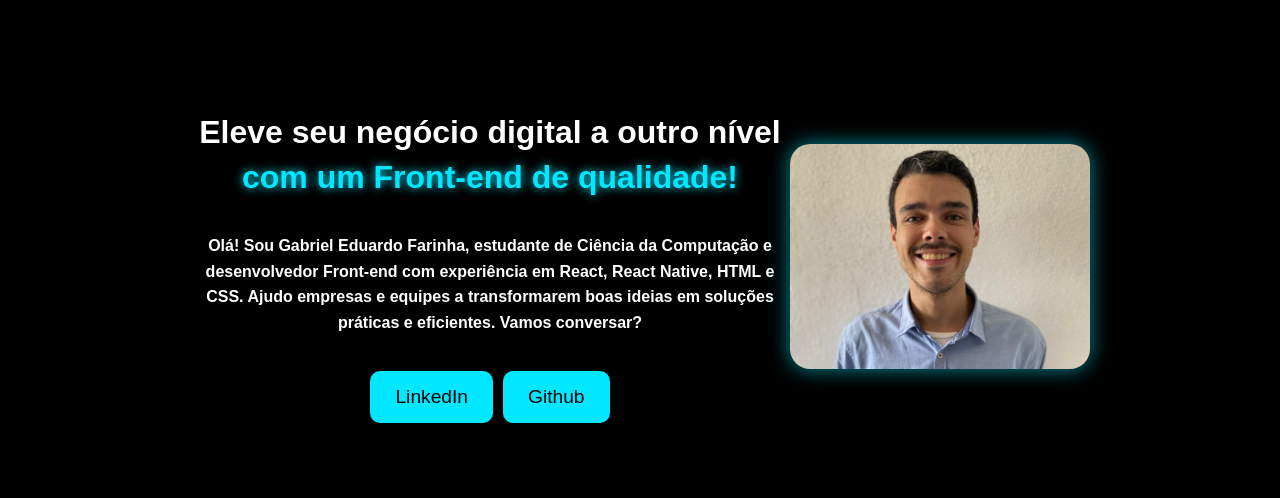
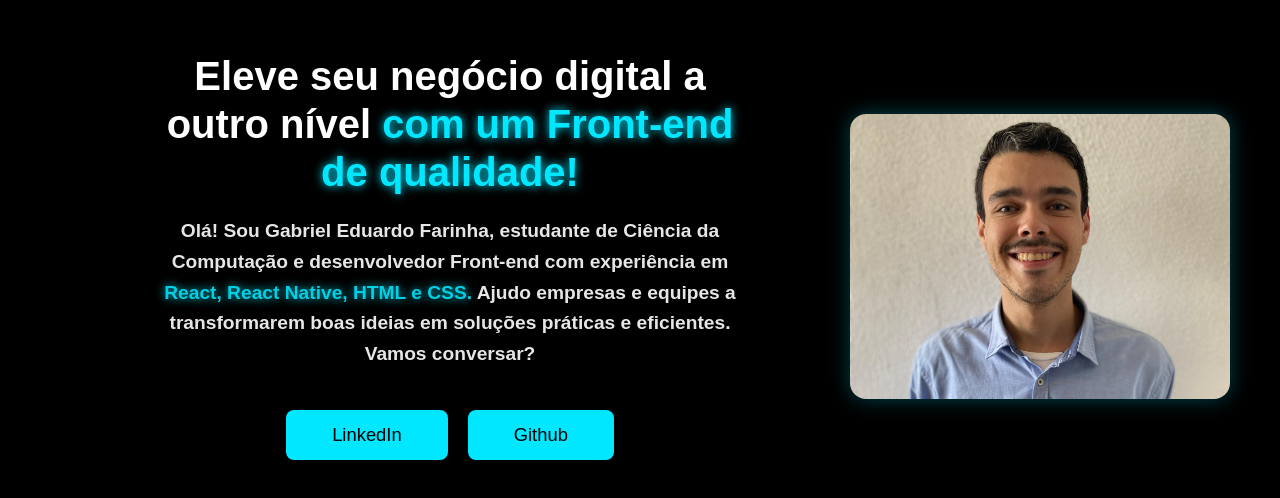
Before and after one commit to GabrielEduardoFarinha/Praticando_html, a plain HTML site: page Index.html in a window 1280 px wide. Shown: the part 144-642 px from the top of the page. Drawn offline with Linux system fonts and the light colour scheme.

Commit message:
Ajustes de CSS
Commit contendo mudanças visuais para deixar o projeto mais apresentável.

```diff
--- a/Index.html
+++ b/Index.html
@@ -9,7 +9,7 @@
 <body>
     <main>
         <h1>Eleve seu negócio digital a outro nível <strong1>com um Front-end de qualidade!</strong1></h1>
-        <h3>Olá! Sou Gabriel Eduardo Farinha, estudante de Ciência da Computação e desenvolvedor Front-end com experiência em React, React Native, HTML e CSS. Ajudo empresas e equipes a transformarem boas ideias em soluções práticas e eficientes. Vamos conversar?</h3>
+        <h3>Olá! Sou Gabriel Eduardo Farinha, estudante de Ciência da Computação e desenvolvedor Front-end com experiência em <strong1>React, React Native, HTML e CSS.</strong1> Ajudo empresas e equipes a transformarem boas ideias em soluções práticas e eficientes. Vamos conversar?</h3>
         <div class="links">
             <a href="https://www.linkedin.com/in/gabriel-farinha/">LinkedIn</a>
             <a href="https://github.com/GabrielEduardoFarinha">Github</a>
--- a/style.css
+++ b/style.css
@@ -1,6 +1,6 @@
 body {
     margin: 0;
-    font-family: Arial, Helvetica, sans-serif;
+    font-family: Arial, sans-serif;
     background-color: #000;
     color: #fff;
     display: flex;
@@ -14,66 +14,87 @@ main {
     display: flex;
     flex-direction: column;
     align-items: center;
-    max-width: 600px;
-    width: 100%;
-    gap: 10px;
+    max-width: 800px;
+    width: 90%;
+    gap: 20px;
 }
 
 h1 {
-    font-size: 2rem;
-    line-height: 1.4;
+    font-size: 2.5rem;
+    line-height: 1.2;
     font-weight: bold;
     color: #fff;
+    margin: 0;
+    max-width: 600px;
 }
 
-h1 strong1 {
+strong1 {
     color: #00e7ff;
-    text-shadow: 0 0 10px #00e7ff;
+    text-shadow: 0 0 10px currentColor;
 }
 
 h3 {
-    font-size: 1rem;
+    font-size: 1.2rem;
     line-height: 1.6;
-    margin-top: 2px;
+    margin: 0;
+    max-width: 580px;
+    opacity: 0.9;
 }
 
 .links {
-    margin-top: 10px;
+    margin-top: 20px;
     display: flex;
-    gap: 10px;
+    gap: 20px;
     justify-content: center;
 }
 
 .links a {
-    padding: 15px 25px;
-    font-size: 1.2rem;
+    /* Aumentado padding em 15% */
+    padding: 14px 46px;
+    /* Aumentado font-size em 15% */
+    font-size: 1.15rem;
     text-decoration: none;
-    border-radius: 10px;
-    transition: transform 0.3s ease, background-color 0.3s ease;
-}
-
-.links a:first-child {
+    border-radius: 8px;
     background-color: #00e7ff;
     color: #000;
-}
-
-.links a:last-child {
-    background-color: #00e7ff;
-    color: #000;
+    transition: transform 0.3s ease;
+    font-weight: 500;
 }
 
 .links a:hover {
-    transform: scale(1.1);
+    transform: scale(1.05);
 }
 
 img {
-    border-radius: 20px;
-    max-width: 300px;
-    width: 100%;
-    box-shadow: 0 0 20px rgba(0, 231, 255, 0.6);
+    border-radius: 16px;
+    width: 380px;
+    height: auto;
+    box-shadow: 0 0 20px rgba(0, 231, 255, 0.3);
     transition: transform 0.3s ease;
+    object-fit: cover;
 }
 
 img:hover {
-    transform: scale(1.05);
+    transform: scale(1.02);
 }
+
+@media (max-width: 768px) {
+    h1 {
+        font-size: 2rem;
+    }
+
+    h3 {
+        font-size: 1rem;
+    }
+
+    img {
+        width: 100%;
+        max-width: 320px;
+    }
+
+    .links a {
+        /* Mantida a proporção de 15% maior também no responsivo */
+        padding: 11.5px 34.5px;
+        font-size: 1.15rem;
+    }
+}
```
